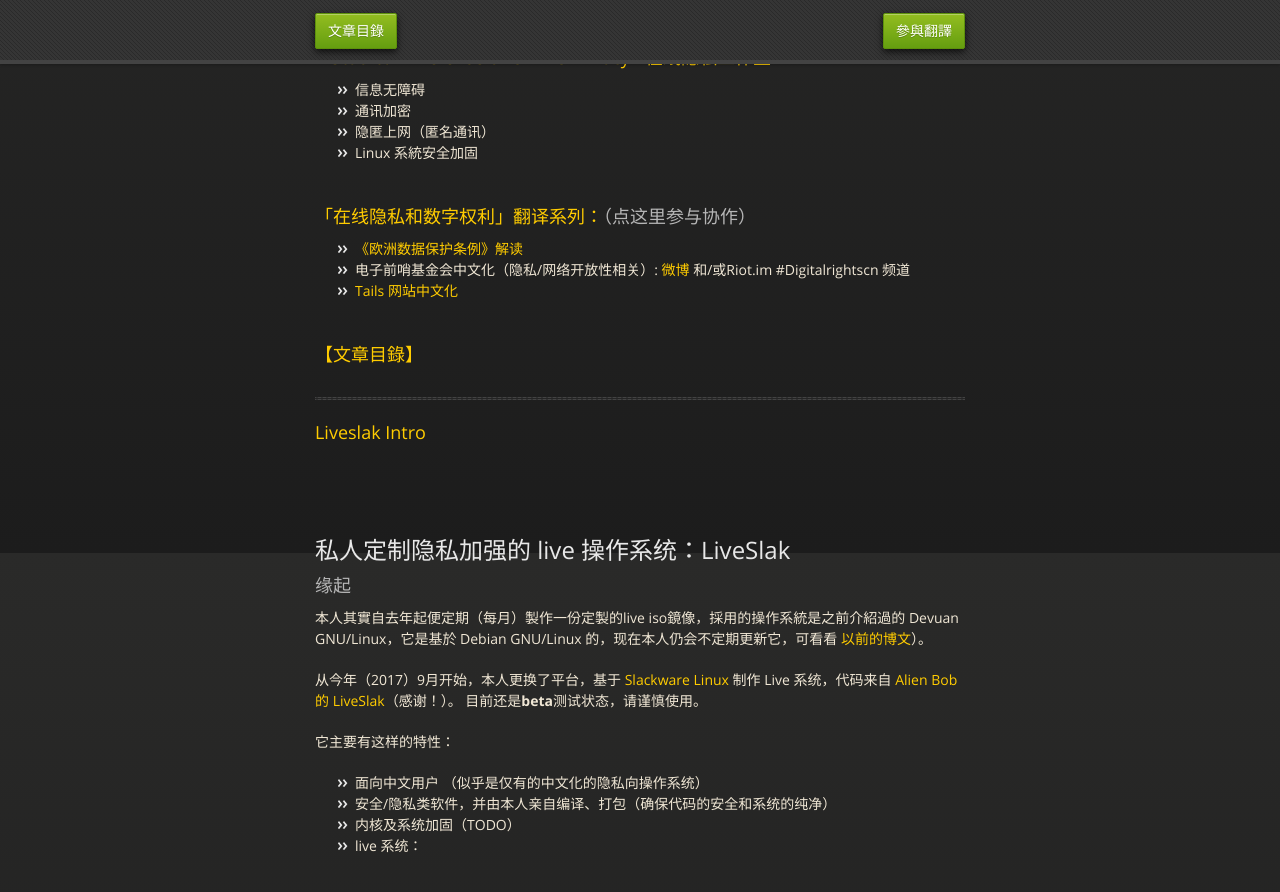
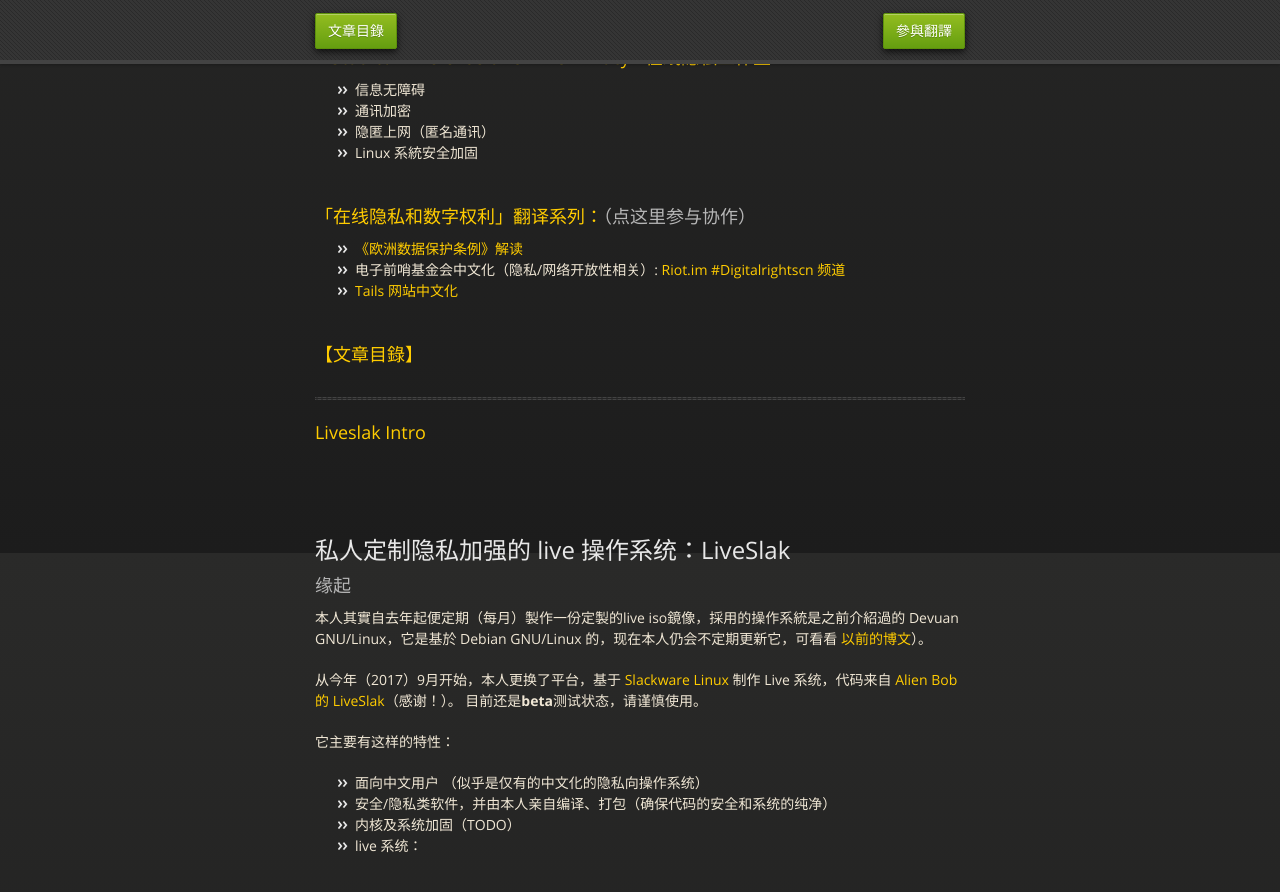
Before and after one commit to mdrights/os-observe, a Jekyll site: the page built from index.html, in a window 1280 px wide and 900 px high, scrolled down 347 px. Shown: the top 892 px of the window. Built offline with Jekyll 4.4.1, drawn with Linux system fonts in a browser that asks for light colours.

Commit message:
Update index.html

```diff
--- a/index.html
+++ b/index.html
@@ -31,7 +31,7 @@
 	<h3><a href="https://github.com/mdrights/Digital-rights">「在线隐私和数字权利」翻译系列：</a>（点这里参与协作）</h3>
 	<ul>
 		<li><a href="https://github.com/mdrights/Digital-rights/policies/GDPR/">《欧洲数据保护条例》解读</a></li>
-		<li>电子前哨基金会中文化（隐私/网络开放性相关）: <a href="https://weibo.cn/equaledu">微博</a> 和/或Riot.im #Digitalrightscn 频道</li>
+		<li>电子前哨基金会中文化（隐私/网络开放性相关）: <a href="https://riot.im/app">Riot.im #Digitalrightscn 频道</a></li>
 		<li><a href="https://github.com/mdrights/Tails-zh_CN/">Tails 网站中文化</a></li>
 	</ul>
 	<br />
```
